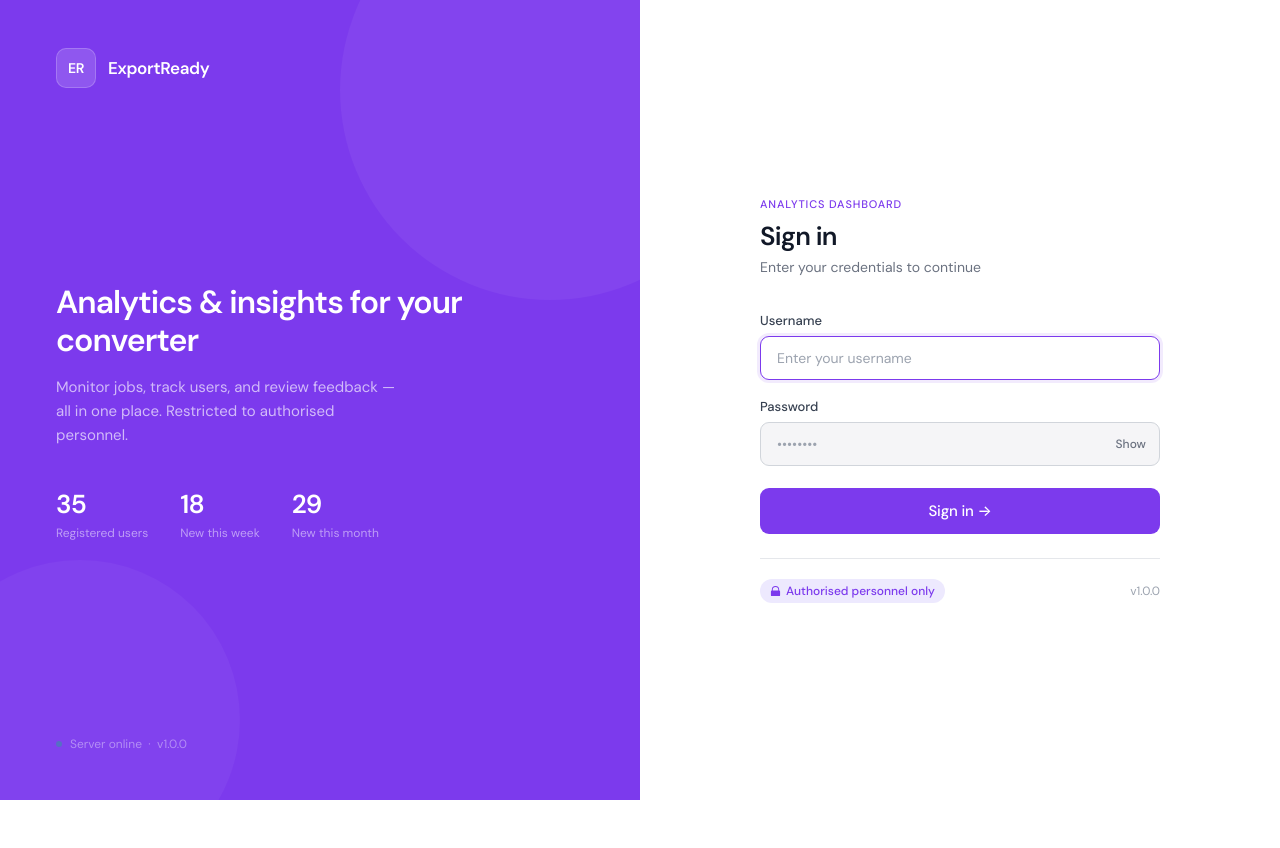
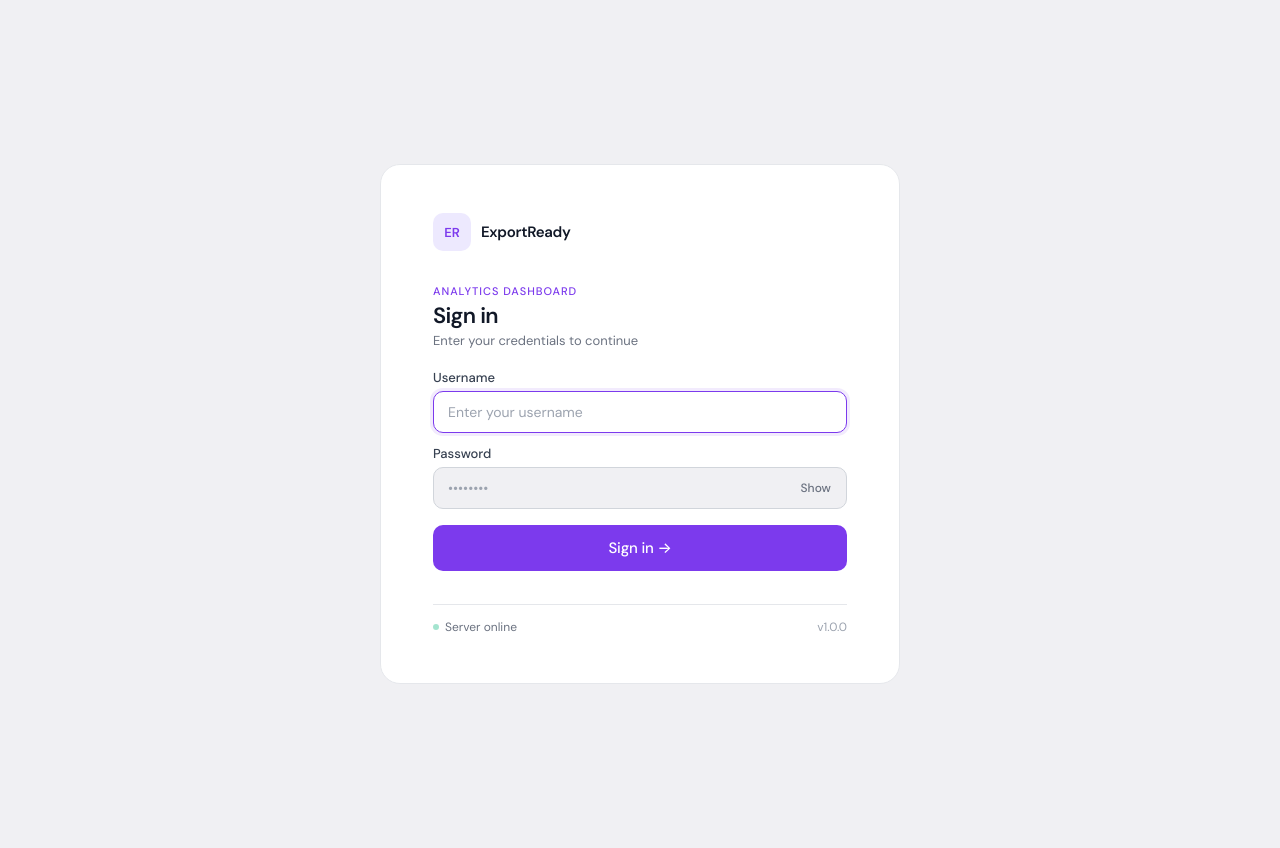
Before and after one commit to iamjeffdoria/converter, a Django app: page /analytics/login/ in a window 1280 px wide. Before the commit the page ends 800 px from the top, so only its background shows below. Run offline with Django 5.2, Linux system fonts and the light colour scheme; some libraries are stand-ins or nearby versions.

Commit message:
fixed login

```diff
--- a/templates/converter/analytics_login.html
+++ b/templates/converter/analytics_login.html
@@ -3,201 +3,95 @@
 <head>
 <meta charset="UTF-8">
 <meta name="viewport" content="width=device-width, initial-scale=1.0">
-<title>Sign In — Video Converter</title>
+<title>Sign In — ExportReady</title>
 <link rel="preconnect" href="https://fonts.googleapis.com">
 <link href="https://fonts.googleapis.com/css2?family=DM+Sans:wght@300;400;500;600&display=swap" rel="stylesheet">
 <style>
 *, *::before, *::after { box-sizing: border-box; margin: 0; padding: 0; }
 
 :root {
-  --bg:         #f5f5f7;
-  --surface:    #ffffff;
-  --border:     #e5e7eb;
-  --border2:    #d1d5db;
-  --text:       #111827;
-  --muted:      #374151;
-  --faint:      #6b7280;
-  --fainter:    #9ca3af;
-  --purple:     #7c3aed;
-  --purple-lt:  #ede9fe;
-  --purple-mid: #8b5cf6;
-  --purple-dk:  #5b21b6;
-  --green:      #10b981;
-  --red:        #ef4444;
-  --red-lt:     #fef2f2;
-  --sans:       'DM Sans', -apple-system, BlinkMacSystemFont, sans-serif;
+  --bg:        #f0f0f3;
+  --surface:   #ffffff;
+  --border:    #e5e7eb;
+  --border2:   #d1d5db;
+  --text:      #111827;
+  --muted:     #374151;
+  --faint:     #6b7280;
+  --fainter:   #9ca3af;
+  --purple:    #7c3aed;
+  --purple-lt: #ede9fe;
+  --purple-dk: #5b21b6;
+  --green:     #10b981;
+  --red:       #ef4444;
+  --red-lt:    #fef2f2;
+  --sans:      'DM Sans', -apple-system, BlinkMacSystemFont, sans-serif;
 }
 
 html, body {
-  height: 100%;
   min-height: 100vh;
+  min-height: 100dvh;
   background: var(--bg);
   color: var(--text);
   font-family: var(--sans);
   -webkit-font-smoothing: antialiased;
+  display: flex;
+  align-items: center;
+  justify-content: center;
+  padding: 24px 20px;
 }
 
-.layout {
-  display: grid;
-  grid-template-columns: 1fr 1fr;
-  min-height: 100vh;
-}
-
-/* ── LEFT PANEL ── */
-.panel-left {
-  background: var(--purple);
+/* Desktop: true square */
+.card {
+  background: var(--surface);
+  border-radius: 20px;
+  border: 1px solid var(--border);
+  width: 520px;
+  height: 520px;
+  padding: 48px 52px;
   display: flex;
   flex-direction: column;
   justify-content: space-between;
-  padding: 48px 56px;
-  position: relative;
-  overflow: hidden;
+  animation: fadeUp .3s ease both;
+  flex-shrink: 0;
 }
 
-.panel-left::before {
-  content: '';
-  position: absolute;
-  top: -120px;
-  right: -120px;
-  width: 420px;
-  height: 420px;
-  border-radius: 50%;
-  background: rgba(255,255,255,0.05);
-  pointer-events: none;
+@keyframes fadeUp {
+  from { opacity: 0; transform: translateY(8px); }
+  to   { opacity: 1; transform: translateY(0); }
 }
 
-.panel-left::after {
-  content: '';
-  position: absolute;
-  bottom: -80px;
-  left: -80px;
-  width: 320px;
-  height: 320px;
-  border-radius: 50%;
-  background: rgba(255,255,255,0.04);
-  pointer-events: none;
-}
-
-.left-brand {
+.brand {
   display: flex;
   align-items: center;
-  gap: 12px;
-  position: relative;
-  z-index: 1;
+  gap: 10px;
 }
 
 .brand-icon {
-  width: 40px;
-  height: 40px;
-  background: rgba(255,255,255,0.15);
-  border: 1px solid rgba(255,255,255,0.2);
+  width: 38px;
+  height: 38px;
+  background: var(--purple-lt);
   border-radius: 10px;
   display: flex;
   align-items: center;
   justify-content: center;
-  font-size: 14px;
+  font-size: 13px;
   font-weight: 600;
-  color: #fff;
-  letter-spacing: -0.03em;
+  color: var(--purple);
   flex-shrink: 0;
 }
 
 .brand-name {
-  font-size: 17px;
+  font-size: 15px;
   font-weight: 600;
-  color: #fff;
+  color: var(--text);
   letter-spacing: -0.02em;
 }
 
-.left-body {
-  position: relative;
-  z-index: 1;
-}
-
-.left-body h2 {
-  font-size: 32px;
-  font-weight: 600;
-  color: #fff;
-  letter-spacing: -0.03em;
-  line-height: 1.2;
-  margin-bottom: 16px;
-}
-
-.left-body p {
-  font-size: 15px;
-  color: rgba(255,255,255,0.65);
-  line-height: 1.6;
-  max-width: 340px;
-}
-
-.stat-row {
-  display: flex;
-  gap: 32px;
-  margin-top: 40px;
-}
-
-.stat {
+.form-mid {
+  flex: 1;
   display: flex;
   flex-direction: column;
-  gap: 4px;
-}
-
-.stat-num {
-  font-size: 26px;
-  font-weight: 600;
-  color: #fff;
-  letter-spacing: -0.03em;
-}
-
-.stat-label {
-  font-size: 12px;
-  color: rgba(255,255,255,0.5);
-  font-weight: 400;
-}
-
-.left-footer {
-  position: relative;
-  z-index: 1;
-  display: flex;
-  align-items: center;
-  gap: 8px;
-  font-size: 12px;
-  color: rgba(255,255,255,0.4);
-}
-
-.green-dot {
-  width: 6px;
-  height: 6px;
-  border-radius: 50%;
-  background: var(--green);
-  animation: blink 2s ease infinite;
-  flex-shrink: 0;
-}
-
-@keyframes blink { 0%,100%{opacity:1} 50%{opacity:.3} }
-
-/* ── RIGHT PANEL ── */
-.panel-right {
-  background: var(--surface);
-  display: flex;
-  align-items: center;
   justify-content: center;
-  padding: 60px 64px;
-  animation: fadeIn .35s ease both;
-}
-
-@keyframes fadeIn {
-  from { opacity: 0; transform: translateX(10px); }
-  to   { opacity: 1; transform: translateX(0); }
-}
-
-.form-wrap {
-  width: 100%;
-  max-width: 400px;
-}
-
-.form-header {
-  margin-bottom: 36px;
 }
 
 .form-tag {
@@ -205,28 +99,28 @@ html, body {
   font-weight: 500;
   color: var(--purple);
   text-transform: uppercase;
-  letter-spacing: 0.08em;
-  margin-bottom: 10px;
+  letter-spacing: 0.09em;
+  margin-bottom: 5px;
 }
 
 .form-title {
-  font-size: 26px;
+  font-size: 22px;
   font-weight: 600;
   letter-spacing: -0.03em;
   color: var(--text);
   line-height: 1.2;
-  margin-bottom: 6px;
+  margin-bottom: 3px;
 }
 
 .form-sub {
-  font-size: 14px;
+  font-size: 13px;
   color: var(--faint);
+  margin-bottom: 20px;
 }
 
-/* Form */
-.form { display: flex; flex-direction: column; gap: 18px; }
+.form { display: flex; flex-direction: column; gap: 12px; }
 
-.field { display: flex; flex-direction: column; gap: 7px; }
+.field { display: flex; flex-direction: column; gap: 5px; }
 
 .label {
   font-size: 13px;
@@ -239,15 +133,15 @@ html, body {
 .input {
   width: 100%;
   background: var(--bg);
-  border: 1px solid var(--border2);
-  border-radius: 9px;
-  padding: 12px 16px;
+  border: 1.5px solid var(--border2);
+  border-radius: 10px;
+  padding: 11px 14px;
   font-size: 14px;
   font-family: var(--sans);
-  font-weight: 400;
   color: var(--text);
   outline: none;
   transition: border-color .15s, box-shadow .15s, background .15s;
+  -webkit-appearance: none;
 }
 .input::placeholder { color: var(--fainter); }
 .input:focus {
@@ -258,7 +152,7 @@ html, body {
 
 .pw-toggle {
   position: absolute;
-  right: 14px;
+  right: 12px;
   top: 50%;
   transform: translateY(-50%);
   background: none;
@@ -269,6 +163,7 @@ html, body {
   font-size: 12px;
   font-weight: 500;
   transition: color .15s;
+  padding: 4px;
 }
 .pw-toggle:hover { color: var(--purple); }
 
@@ -278,16 +173,16 @@ html, body {
   color: var(--red);
   background: var(--red-lt);
   border: 1px solid #fecaca;
-  border-radius: 8px;
-  padding: 10px 14px;
+  border-radius: 9px;
+  padding: 9px 13px;
   animation: shake .3s ease;
 }
 .error-msg.show { display: block; }
 
 @keyframes shake {
   0%,100%{ transform: translateX(0); }
-  25%    { transform: translateX(-4px); }
-  75%    { transform: translateX(4px); }
+  25%    { transform: translateX(-5px); }
+  75%    { transform: translateX(5px); }
 }
 
 .btn-submit {
@@ -296,7 +191,7 @@ html, body {
   padding: 13px 16px;
   background: var(--purple);
   border: none;
-  border-radius: 9px;
+  border-radius: 10px;
   font-family: var(--sans);
   font-size: 15px;
   font-weight: 500;
@@ -307,13 +202,13 @@ html, body {
   position: relative;
   overflow: hidden;
 }
-.btn-submit:hover   { background: var(--purple-dk); box-shadow: 0 4px 14px rgba(124,58,237,0.3); }
+.btn-submit:hover   { background: var(--purple-dk); box-shadow: 0 4px 16px rgba(124,58,237,0.32); }
 .btn-submit:active  { transform: scale(.99); }
 .btn-submit:disabled { opacity: .5; cursor: not-allowed; transform: none; box-shadow: none; }
 
 .btn-spinner {
   display: none;
-  width: 16px; height: 16px;
+  width: 17px; height: 17px;
   border: 2px solid rgba(255,255,255,0.3);
   border-top-color: #fff;
   border-radius: 50%;
@@ -327,84 +222,75 @@ html, body {
 .btn-submit.loading .btn-spinner { display: block; }
 
 .form-footer {
-  margin-top: 24px;
-  padding-top: 20px;
+  padding-top: 14px;
   border-top: 1px solid var(--border);
   display: flex;
   align-items: center;
   justify-content: space-between;
 }
 
-.restricted-badge {
-  display: inline-flex;
+.status {
+  display: flex;
   align-items: center;
-  gap: 5px;
+  gap: 6px;
   font-size: 12px;
-  font-weight: 500;
-  color: var(--purple);
-  background: var(--purple-lt);
-  border-radius: 99px;
-  padding: 4px 10px;
+  color: var(--faint);
 }
 
-.version {
-  font-size: 12px;
-  color: var(--fainter);
+.green-dot {
+  width: 6px; height: 6px;
+  border-radius: 50%;
+  background: var(--green);
+  animation: blink 2s ease infinite;
+  flex-shrink: 0;
+}
+@keyframes blink { 0%,100%{opacity:1} 50%{opacity:.3} }
+
+.version { font-size: 12px; color: var(--fainter); }
+
+/* Tablet */
+@media (max-width: 580px) {
+  html, body { align-items: flex-start; padding: 20px 16px; }
+  .card {
+    width: 100%;
+    height: auto;
+    min-height: 0;
+    padding: 32px 28px;
+    border-radius: 18px;
+    flex-shrink: 1;
+  }
+  .form-mid {
+    justify-content: flex-start;
+    margin: 24px 0 20px;
+  }
 }
 
-@media (max-width: 768px) {
-  .layout { grid-template-columns: 1fr; }
-  .panel-left { display: none; }
-  .panel-right { padding: 40px 28px; }
+/* Small phone */
+@media (max-width: 380px) {
+  html, body { padding: 12px; }
+  .card { padding: 26px 20px; border-radius: 16px; }
+  .brand-icon { width: 34px; height: 34px; font-size: 12px; }
+  .form-title { font-size: 20px; }
+  .form-sub { font-size: 12px; margin-bottom: 16px; }
+  .input { padding: 10px 12px; font-size: 14px; }
+  .btn-submit { padding: 12px 14px; font-size: 14px; }
+  .form { gap: 10px; }
 }
 </style>
 </head>
 <body>
 
-<div class="layout">
+<div class="card">
 
-  <!-- Left branding panel -->
-  <div class="panel-left">
-    <div class="left-brand">
+  <div class="brand">
     <div class="brand-icon">ER</div>
     <div class="brand-name">ExportReady</div>
   </div>
 
-    <div class="left-body">
-      <h2>Analytics &amp; insights for your converter</h2>
-      <p>Monitor jobs, track users, and review feedback — all in one place. Restricted to authorised personnel.</p>
-
-      <div class="stat-row">
-        <div class="stat">
-          <span class="stat-num">35</span>
-          <span class="stat-label">Registered users</span>
-        </div>
-        <div class="stat">
-          <span class="stat-num">18</span>
-          <span class="stat-label">New this week</span>
-        </div>
-        <div class="stat">
-          <span class="stat-num">29</span>
-          <span class="stat-label">New this month</span>
-        </div>
-      </div>
-    </div>
-
-    <div class="left-footer">
-      <span class="green-dot"></span>
-      Server online &nbsp;·&nbsp; v1.0.0
-    </div>
-  </div>
-
-  <!-- Right form panel -->
-  <div class="panel-right">
-    <div class="form-wrap">
-
-      <div class="form-header">
+  <div class="form-mid">
     <div class="form-tag">Analytics Dashboard</div>
     <div class="form-title">Sign in</div>
     <div class="form-sub">Enter your credentials to continue</div>
-      </div>
 
     <form class="form" id="loginForm" method="POST" action="{% url 'analytics_login' %}">
       {% csrf_token %}
@@ -454,18 +340,14 @@ html, body {
       </button>
 
     </form>
+  </div>
 
   <div class="form-footer">
-        <div class="restricted-badge">
-          <svg width="11" height="11" viewBox="0 0 12 12" fill="none" aria-hidden="true">
-            <path d="M9 5H3V4a3 3 0 1 1 6 0v1zm1 0V4A4 4 0 0 0 2 4v1a1 1 0 0 0-1 1v4a1 1 0 0 0 1 1h8a1 1 0 0 0 1-1V6a1 1 0 0 0-1-1z" fill="currentColor"/>
-          </svg>
-          Authorised personnel only
+    <div class="status">
+      <span class="green-dot"></span>
+      Server online
     </div>
     <div class="version">v1.0.0</div>
-      </div>
-
-    </div>
   </div>
 
 </div>
```
Lines whose indentation alone changed are shown as unchanged.
